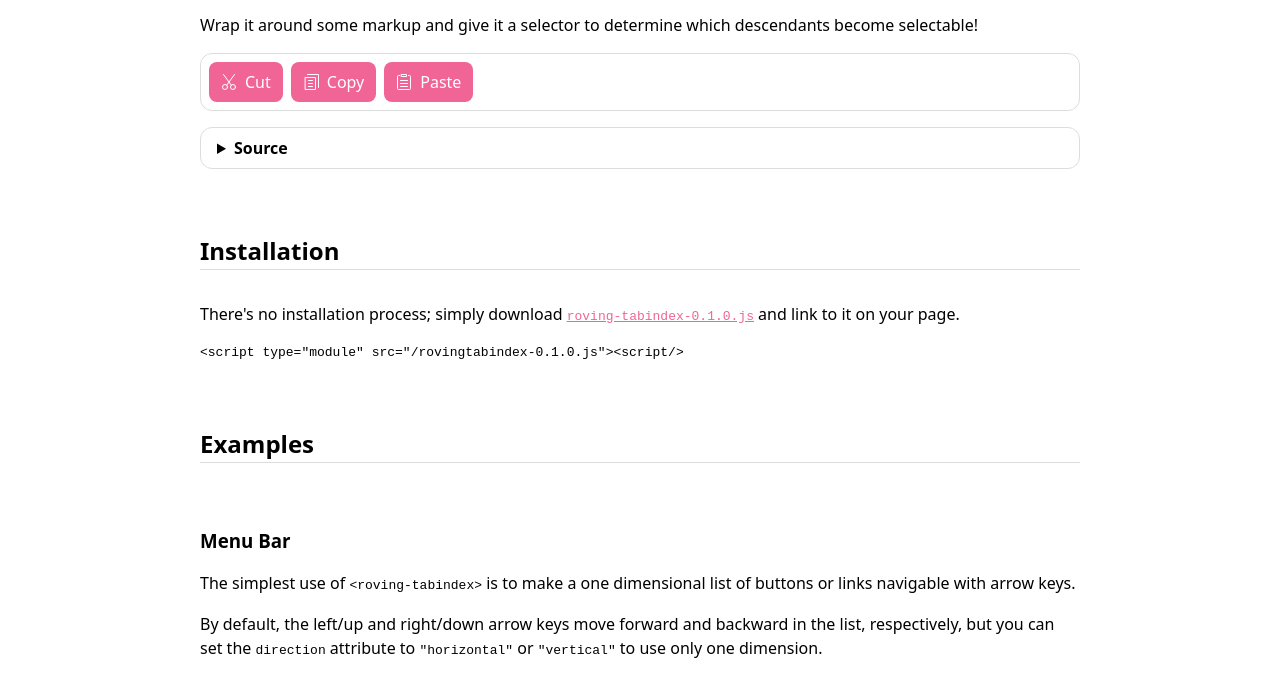
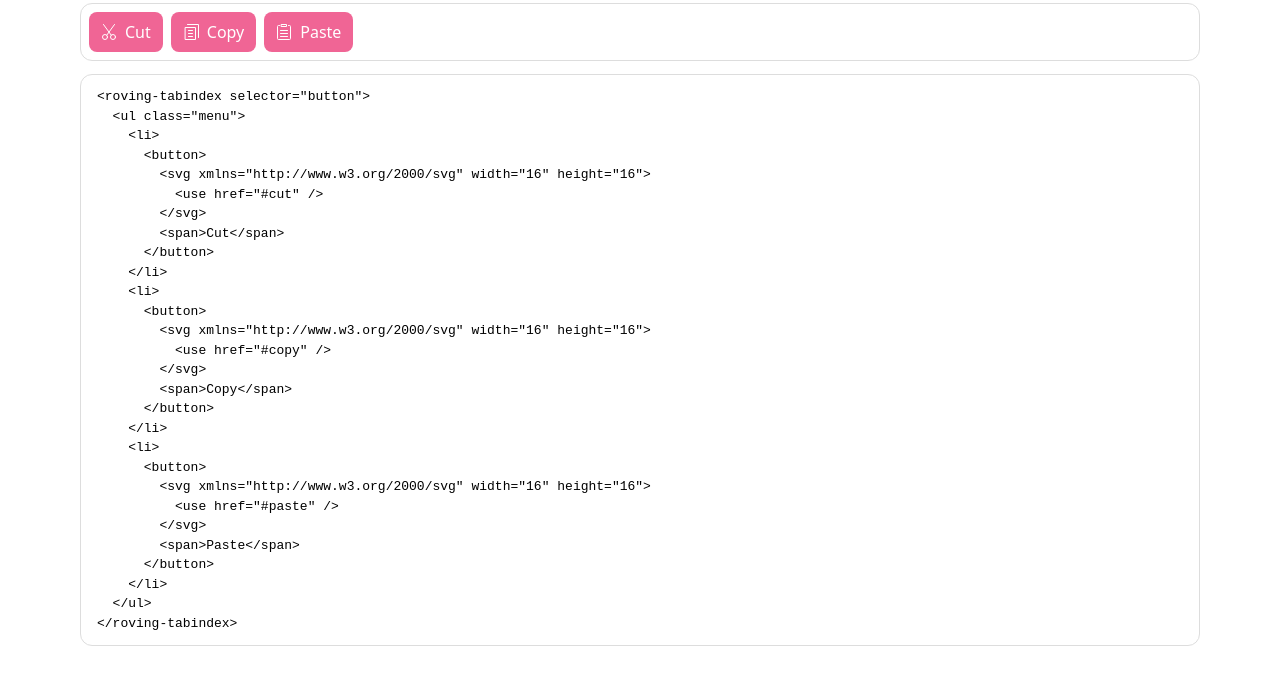
Before and after one commit to jakelazaroff/roving-tabindex, a plain HTML site: page index.html in a window 1280 px wide. Shown: the part 181-854 px from the top of the page. Drawn offline with Linux system fonts and the light colour scheme.

Commit message:
Improve page design

```diff
--- a/index.html
+++ b/index.html
@@ -10,23 +10,16 @@
   </head>
   <body>
     <div class="content">
-      <h1>Roving tabindex <span class="version">0.1.0</span></h1>
+      <header>
+        <h1>Roving tabindex <span class="version">0.1.0</span></h1>
 
-      <div class="info">
-        <span><code>&lt;roving-tabindex&gt;</code></span>
         <a class="github" href="https://github.com/jakelazaroff/roving-tabindex/">
-          <svg xmlns="http://www.w3.org/2000/svg" width="16" height="16">
-            <path fill="currentColor" fill-rule="evenodd" d="M8 .2c-4.4 0-8 3.6-8 8 0 3.5 2.3 6.5
-            5.5 7.6.4.1.5-.2.5-.4V14c-2.2.5-2.7-1-2.7-1-.4-.9-.9-1.2-.9-1.2-.7-.5.1-.5.1-.5.8.1
-            1.2.8 1.2.8.7 1.3 1.9.9 2.3.7.1-.5.3-.9.5-1.1-1.8-.2-3.6-.9-3.6-4
-            0-.9.3-1.6.8-2.1-.1-.2-.4-1 .1-2.1 0 0 .7-.2 2.2.8.6-.2 1.3-.3 2-.3s1.4.1 2 .3c1.5-1
-            2.2-.8 2.2-.8.4 1.1.2 1.9.1 2.1.5.6.8 1.3.8 2.1 0 3.1-1.9 3.7-3.7 3.9.3.4.6.9.6
-            1.6v2.2c0 .2.1.5.6.4 3.2-1.1 5.5-4.1 5.5-7.6-.1-4.4-3.7-8-8.1-8z" clip-rule="evenodd" /
-            >
+          <svg xmlns="http://www.w3.org/2000/svg" width="16" height="16" viewBox="0 0 16 16">
+            <use href="#github" />
           </svg>
           GitHub
         </a>
-      </div>
+      </header>
 
       <p>
         A simple <a href="https://adactio.com/journal/20618">HTML web component</a> that implements
@@ -46,51 +39,58 @@
           <li>
             <button>
               <svg xmlns="http://www.w3.org/2000/svg" width="16" height="16">
-                <g fill="none" stroke="currentColor" stroke-linecap="round" stroke-linejoin="round">
-                  <circle cx="4" cy="13" r="2.5" />
-                  <circle cx="12" cy="13" r="2.5" />
-                  <path d="M5.741 11.206 13.5.5M10.259 11.206 2.5.5" />
-                </g>
+                <use href="#cut" />
               </svg>
-              Cut
+              <span>Cut</span>
             </button>
           </li>
           <li>
             <button>
               <svg xmlns="http://www.w3.org/2000/svg" width="16" height="16">
-                <g fill="none" stroke="currentColor" stroke-linecap="round" stroke-linejoin="round">
-                  <path d="M2.5 3.5h10v12h-10z" />
-                  <path d="M4.5.5h11v13M5.5 6.5h4M5.5 9.5h4M5.5 12.5h4" />
-                </g>
+                <use href="#copy" />
               </svg>
-              Copy
+              <span>Copy</span>
             </button>
           </li>
           <li>
             <button>
               <svg xmlns="http://www.w3.org/2000/svg" width="16" height="16">
-                <g fill="none" stroke="currentColor" stroke-linecap="round" stroke-linejoin="round">
-                  <path
-                    d="M12.5 1.5h1a1 1 0 0 1 1 1v12a1 1 0 0 1-1 1h-11a1 1 0 0 1-1-1v-12a1 1 0 0 1 1-1h1"
-                  />
-                  <path d="M5.5.5h5v2h-5zM4.5 6.5h7M4.5 9.5h7M4.5 12.5h7" />
-                </g></svg
-              >Paste
+                <use href="#paste" />
+              </svg>
+              <span>Paste</span>
             </button>
           </li>
         </ul>
       </roving-tabindex>
 
-      <details>
-        <summary>Source</summary>
-        <pre><code>&lt;roving-tabindex selector="button"&gt;
-  &lt;ul&gt;
-    &lt;li&gt;&lt;button&gt;One&lt;/button&gt;&lt;/li&gt;
-    &lt;li&gt;&lt;button&gt;Two&lt;/button&gt;&lt;/li&gt;
-    &lt;li&gt;&lt;button&gt;Three&lt;/button&gt;&lt;/li&gt;
+      <pre class="codeblock"><code>&lt;roving-tabindex selector="button"&gt;
+  &lt;ul class="menu"&gt;
+    &lt;li&gt;
+      &lt;button&gt;
+        &lt;svg xmlns="http://www.w3.org/2000/svg" width="16" height="16"&gt;
+          &lt;use href="#cut" /&gt;
+        &lt;/svg&gt;
+        &lt;span&gt;Cut&lt;/span&gt;
+      &lt;/button&gt;
+    &lt;/li&gt;
+    &lt;li&gt;
+      &lt;button&gt;
+        &lt;svg xmlns="http://www.w3.org/2000/svg" width="16" height="16"&gt;
+          &lt;use href="#copy" /&gt;
+        &lt;/svg&gt;
+        &lt;span&gt;Copy&lt;/span&gt;
+      &lt;/button&gt;
+    &lt;/li&gt;
+    &lt;li&gt;
+      &lt;button&gt;
+        &lt;svg xmlns="http://www.w3.org/2000/svg" width="16" height="16"&gt;
+          &lt;use href="#paste" /&gt;
+        &lt;/svg&gt;
+        &lt;span&gt;Paste&lt;/span&gt;
+      &lt;/button&gt;
+    &lt;/li&gt;
   &lt;/ul&gt;
 &lt;/roving-tabindex&gt;</code></pre>
-      </details>
 
       <h2 id="installation"><a href="#installation">Installation</a></h2>
 
@@ -490,5 +490,37 @@
         </tbody>
       </table>
     </div>
+
+    <svg xmlns="http://www.w3.org/2000/svg" viewBox="0 0 16 16">
+      <symbol id="github" width="16" height="16" viewBox="0 0 16 16">
+        <path fill="currentColor" fill-rule="evenodd" d="M8 .2c-4.4 0-8 3.6-8 8 0 3.5 2.3 6.5 5.5
+        7.6.4.1.5-.2.5-.4V14c-2.2.5-2.7-1-2.7-1-.4-.9-.9-1.2-.9-1.2-.7-.5.1-.5.1-.5.8.1 1.2.8
+        1.2.8.7 1.3 1.9.9 2.3.7.1-.5.3-.9.5-1.1-1.8-.2-3.6-.9-3.6-4 0-.9.3-1.6.8-2.1-.1-.2-.4-1
+        .1-2.1 0 0 .7-.2 2.2.8.6-.2 1.3-.3 2-.3s1.4.1 2 .3c1.5-1 2.2-.8 2.2-.8.4 1.1.2 1.9.1
+        2.1.5.6.8 1.3.8 2.1 0 3.1-1.9 3.7-3.7 3.9.3.4.6.9.6 1.6v2.2c0 .2.1.5.6.4 3.2-1.1 5.5-4.1
+        5.5-7.6-.1-4.4-3.7-8-8.1-8z" clip-rule="evenodd" / >
+      </symbol>
+      <symbol id="cut" width="16" height="16" viewBox="0 0 16 16">
+        <g fill="none" stroke="currentColor" stroke-linecap="round" stroke-linejoin="round">
+          <circle cx="4" cy="13" r="2.5" />
+          <circle cx="12" cy="13" r="2.5" />
+          <path d="M5.741 11.206 13.5.5M10.259 11.206 2.5.5" />
+        </g>
+      </symbol>
+      <symbol id="copy" width="16" height="16" viewBox="0 0 16 16">
+        <g fill="none" stroke="currentColor" stroke-linecap="round" stroke-linejoin="round">
+          <path d="M2.5 3.5h10v12h-10z" />
+          <path d="M4.5.5h11v13M5.5 6.5h4M5.5 9.5h4M5.5 12.5h4" />
+        </g>
+      </symbol>
+      <symbol id="paste" width="16" height="16" viewBox="0 0 16 16">
+        <g fill="none" stroke="currentColor" stroke-linecap="round" stroke-linejoin="round">
+          <path
+            d="M12.5 1.5h1a1 1 0 0 1 1 1v12a1 1 0 0 1-1 1h-11a1 1 0 0 1-1-1v-12a1 1 0 0 1 1-1h1"
+          />
+          <path d="M5.5.5h5v2h-5zM4.5 6.5h7M4.5 9.5h7M4.5 12.5h7" />
+        </g>
+      </symbol>
+    </svg>
   </body>
 </html>
--- a/style.css
+++ b/style.css
@@ -200,9 +200,15 @@ td {
 /* layout */
 
 .content {
-  max-width: 60rem;
+  max-width: 75rem;
   margin: 0 auto;
   padding: 40px;
+}
+
+header {
+  display: flex;
+  justify-content: space-between;
+  align-items: center;
 }
 
 .version {
@@ -254,6 +260,13 @@ td {
   border-radius: 12px;
 }
 
+.codeblock {
+  margin: 1em 0;
+  border: 1px solid var(--border);
+  padding: 12px 16px;
+  border-radius: 12px;
+}
+
 /* spreadsheet */
 
 #spreadsheet {
```
